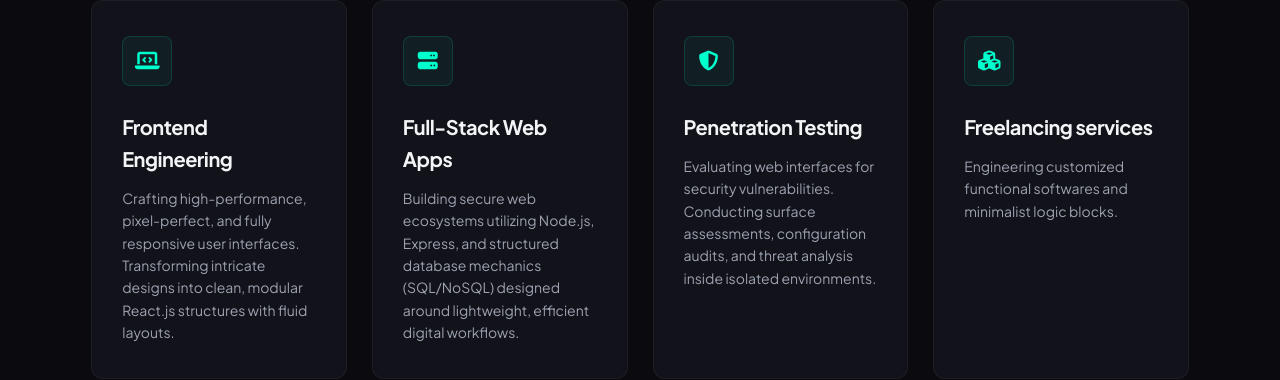
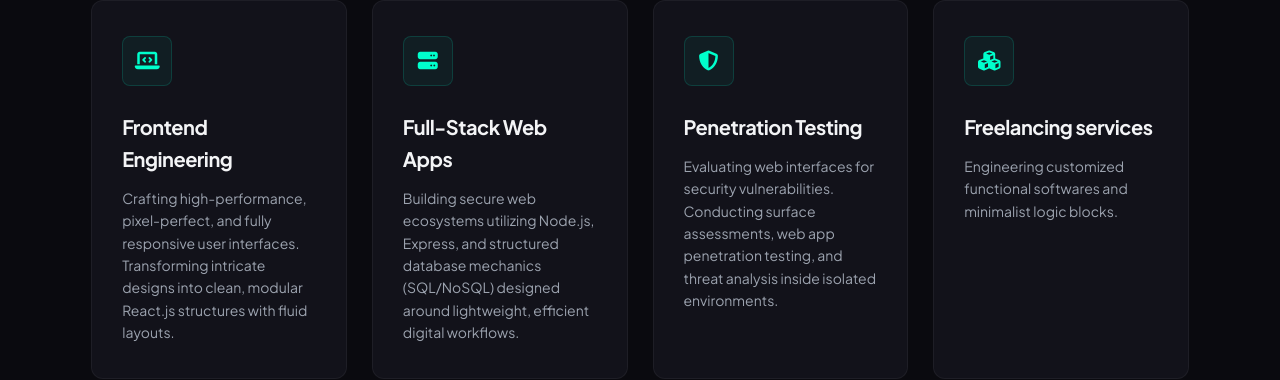
Before and after one commit to Bhuwan-netizen/index, a website: page index.html in a window 1280 px wide. Shown: the part 1454-1834 px from the top of the page. Drawn offline with Linux system fonts and the light colour scheme.

Commit message:
Update index.html

```diff
--- a/index.html
+++ b/index.html
@@ -135,7 +135,7 @@
                     <i class="fa-solid fa-shield-halved"></i>
                 </div>
                 <h3>Penetration Testing</h3>
-                <p>Evaluating web interfaces for security vulnerabilities. Conducting surface assessments, configuration audits, and threat analysis inside isolated environments.</p>
+                <p>Evaluating web interfaces for security vulnerabilities. Conducting surface assessments, web app penetration testing, and threat analysis inside isolated environments.</p>
             </div>
 
             <div class="service-card">
```
